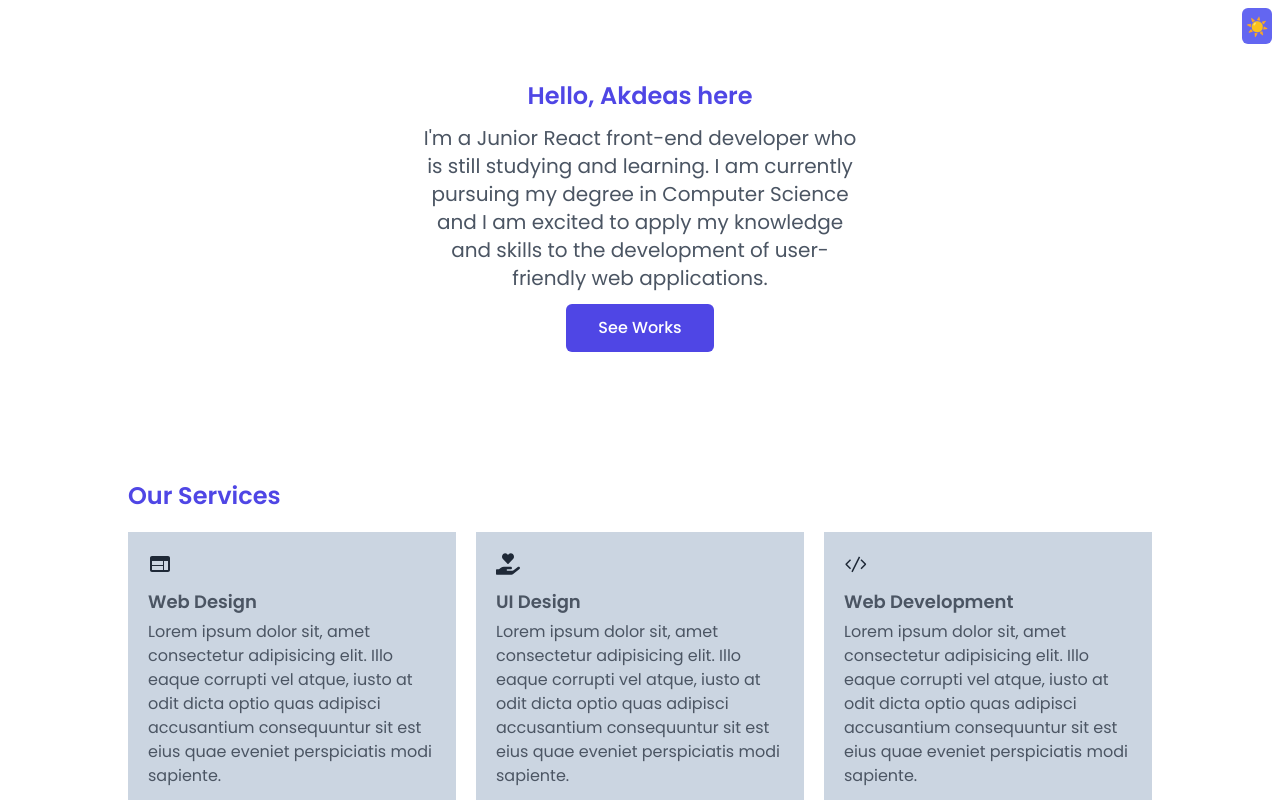
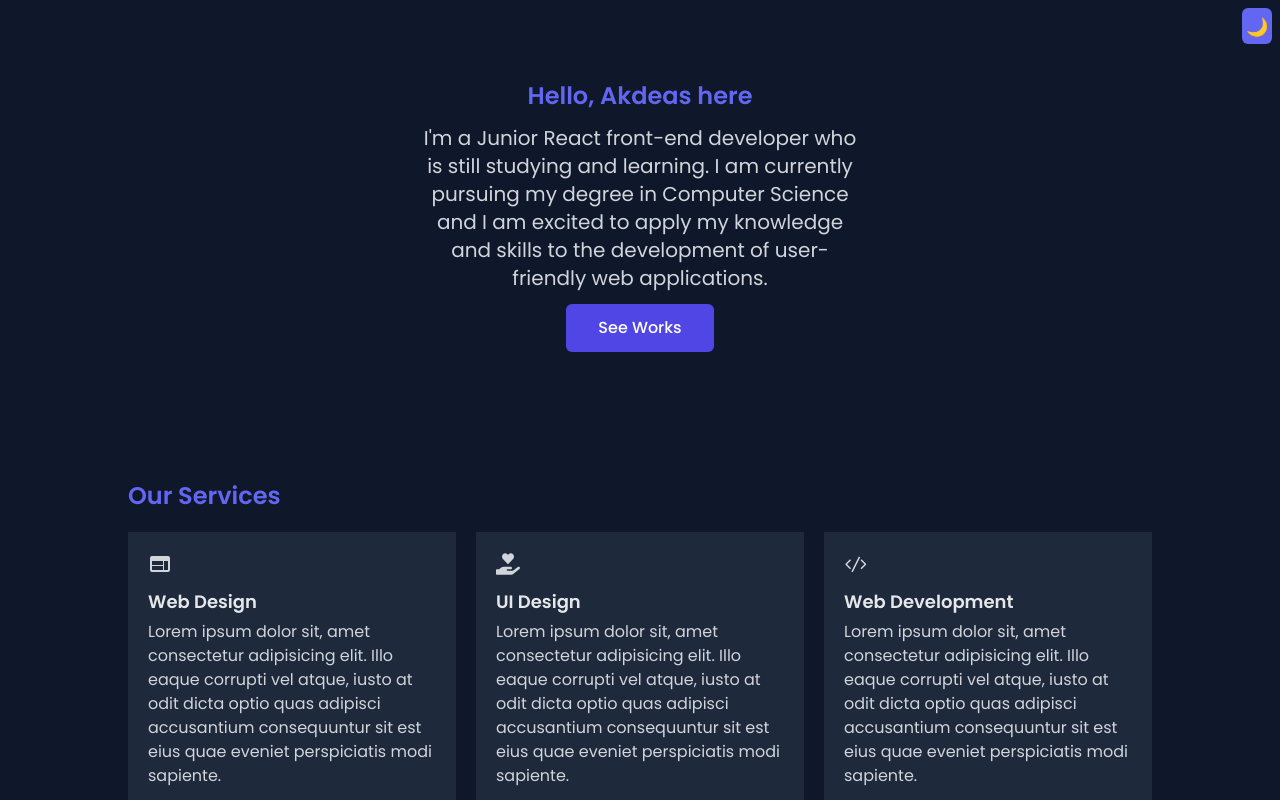
Before and after one commit to akdeaso/akdeaso.github.io, a React (Vite) app: page / in a window 1280 px wide. Shown: the top 800 px of the page. Built offline with nearby package versions, Linux system fonts and the light colour scheme.

Commit message:
update dark mode

```diff
--- a/src/App.jsx
+++ b/src/App.jsx
@@ -6,15 +6,7 @@ import Services from "./components/Services";
 import Works from "./components/Works";
 
 const App = () => {
-  const [theme, setTheme] = useState(null);
-
-  useEffect(() => {
-    if (window.matchMedia("(prefers-color-scheme: dark)").mathes) {
-      setTheme("dark");
-    } else {
-      setTheme("light");
-    }
-  }, []);
+  const [theme, setTheme] = useState("dark");
 
   useEffect(() => {
     if (theme === "dark") {
@@ -37,7 +29,7 @@ const App = () => {
       >
         {theme === "dark" ? "🌙" : "☀️"}
       </button>
-      <div className="font-poppins bg:white dark:bg-slate-900">
+      <div className="font-poppins bg-white dark:bg-slate-900">
         <div className="max-w-5xl mx-auto w-11/12">
           <HeroSection></HeroSection>
           <Services></Services>
```
